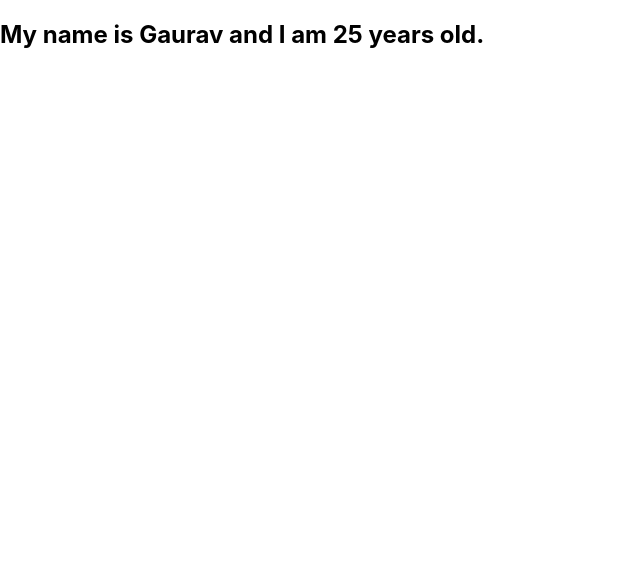
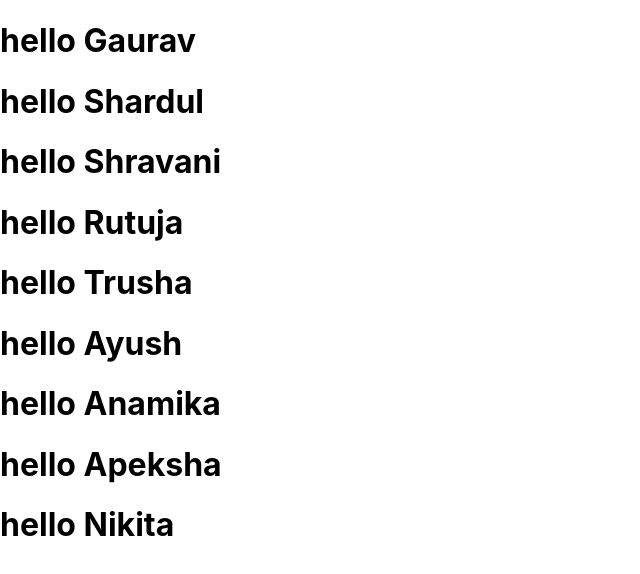
Before and after one commit to GauravPawar1256/third-project, a React (Create React App) app: page / in a window 1280 px wide. Shown: the top 574 px of the page, without its empty margins (0-640 px from the left). Built offline with nearby package versions, Linux system fonts and the light colour scheme.

Commit message:
array element display

```diff
--- a/src/App.js
+++ b/src/App.js
@@ -2,10 +2,12 @@ import React from "react";
 import Greetings from "./Greetings";
 
 export default function App() {
-
+  const student=[
+    'Gaurav','Shardul','Shravani','Rutuja','Trusha','Ayush','Anamika','Apeksha','Nikita',
+  ];
   return (
     <div>
-      <Greetings name="Gaurav" age="25" />
+     <Greetings Name={student}/>
     </div>
   );
 }
--- a/src/Greetings.js
+++ b/src/Greetings.js
@@ -1,11 +1,11 @@
 import React from "react";
 
-function Greetings({ name, age }) {
+function Greetings(props) {
 
   return (
-    <h2>
-      My name is {name} and I am {age} years old.
-    </h2>
+    props.Name.map((singleElement)=>{
+        return <h1> hello {singleElement}</h1>
+    })
   );
 }
 
```
